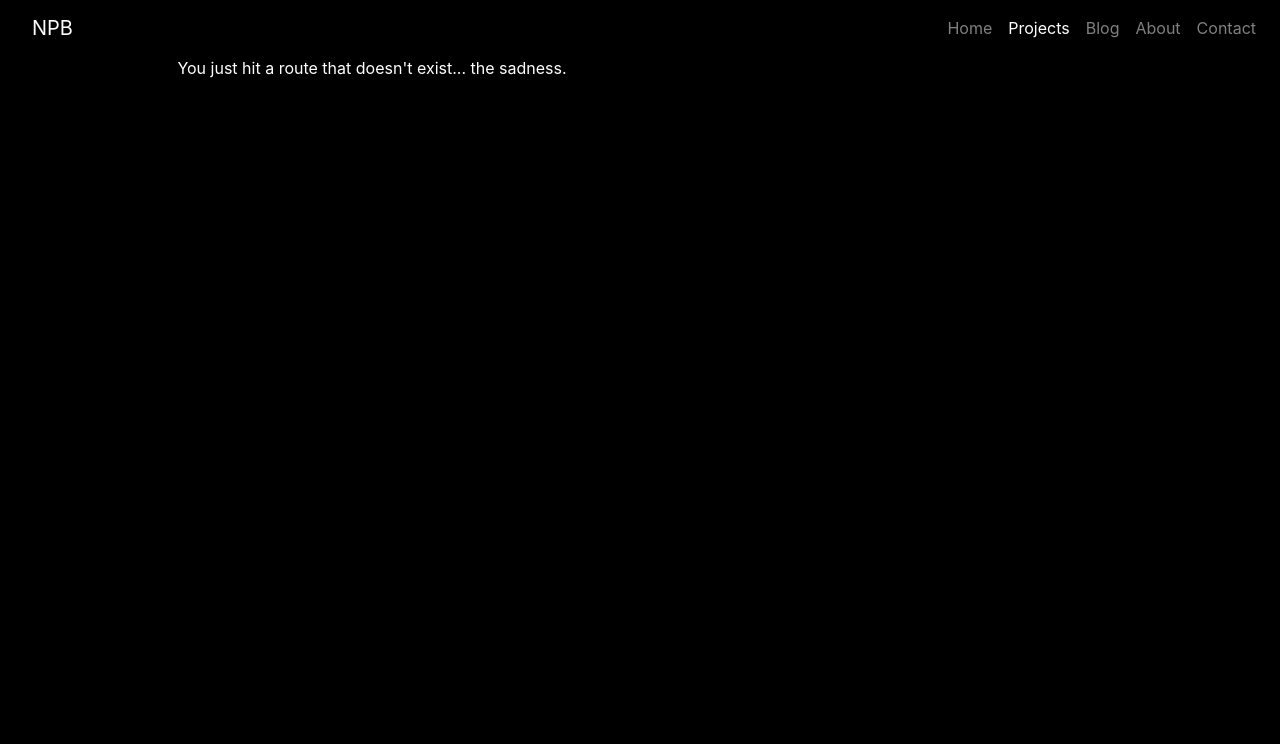
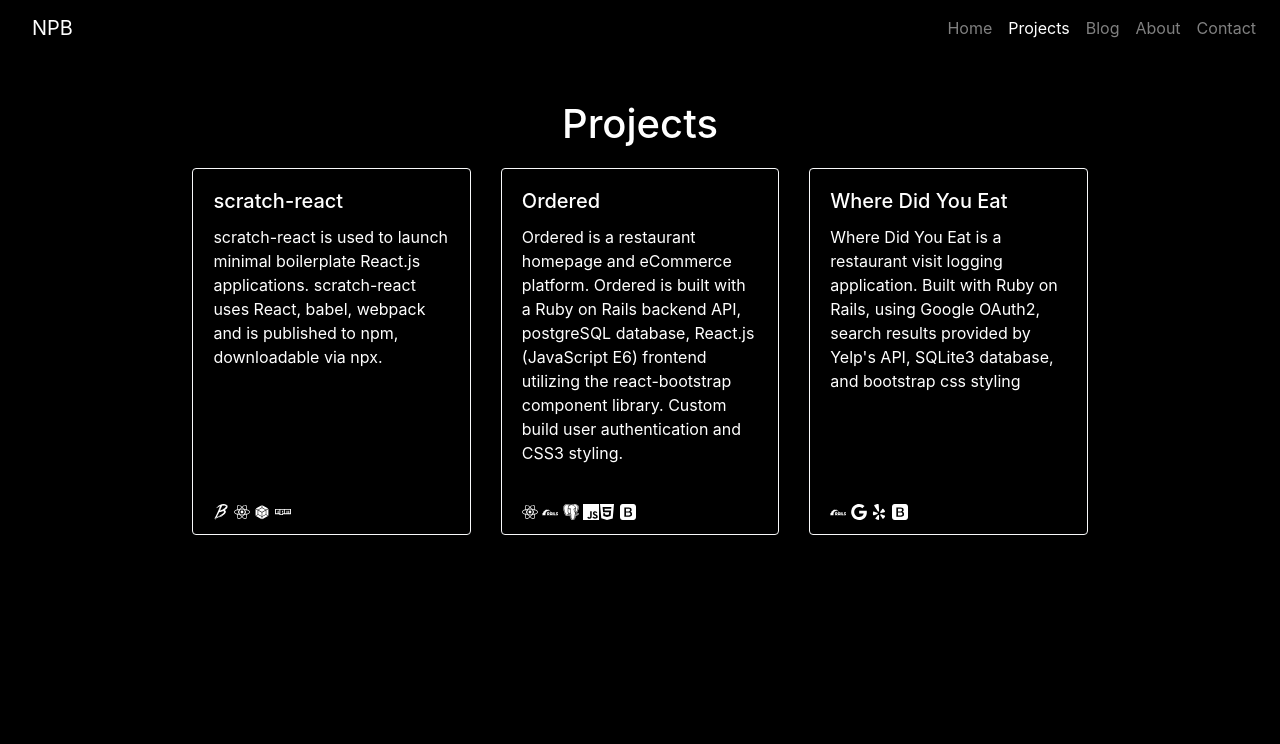
Before and after one commit to nbaugh1/nbaugh1.github.io, a Gatsby site: page /projects in a window 1280 px wide. Before the commit this address had no page. Shown: the top 744 px of the page. Built offline with nearby package versions, Linux system fonts and the light colour scheme; Gatsby itself is replaced by a stand-in of ours.

Commit message:
projects page

```diff
--- a/package.json
+++ b/package.json
@@ -20,7 +20,7 @@
     "react-bootstrap": "^1.3.0",
     "react-dom": "^16.12.0",
     "react-helmet": "^6.1.0",
-    "react-icons": "^3.10.0",
+    "react-icons": "^3.11.0",
     "react-spring": "^8.0.27"
   },
   "devDependencies": {
--- a/public/page-data/about-page/page-data.json
+++ /dev/null
@@ -1 +0,0 @@
-{"componentChunkName":"component---src-pages-about-page-js","path":"/about-page/","result":{"pageContext":{}},"staticQueryHashes":["3649515864"]}
--- a/public/page-data/dev-404-page/page-data.json
+++ b/public/page-data/dev-404-page/page-data.json
@@ -1 +1 @@
-{"componentChunkName":"component---cache-dev-404-page-js","path":"/dev-404-page/","result":{"data":{"allSitePage":{"nodes":[{"path":"/404/"},{"path":"/about/"},{"path":"/blogs/"},{"path":"/"},{"path":"/page-2/"},{"path":"/using-typescript/"},{"path":"/404.html"}]}},"pageContext":{}},"staticQueryHashes":[]}
+{"componentChunkName":"component---cache-dev-404-page-js","path":"/dev-404-page/","result":{"data":{"allSitePage":{"nodes":[{"path":"/404/"},{"path":"/about/"},{"path":"/blogs/"},{"path":"/"},{"path":"/page-2/"},{"path":"/projects/"},{"path":"/using-typescript/"},{"path":"/404.html"}]}},"pageContext":{}},"staticQueryHashes":[]}
--- /dev/null
+++ b/public/page-data/projects/page-data.json
@@ -0,0 +1 @@
+{"componentChunkName":"component---src-pages-projects-js","path":"/projects/","result":{"pageContext":{}},"staticQueryHashes":["3649515864"]}
--- a/public/page-data/using-typescript/page-data.json
+++ b/public/page-data/using-typescript/page-data.json
@@ -1 +1 @@
-{"componentChunkName":"component---src-pages-using-typescript-tsx","path":"/using-typescript/","result":{"data":{"site":{"buildTime":"2020-08-13 01:28 am UTC"}},"pageContext":{}},"staticQueryHashes":["3649515864","63159454"]}
+{"componentChunkName":"component---src-pages-using-typescript-tsx","path":"/using-typescript/","result":{"data":{"site":{"buildTime":"2020-09-02 09:03 pm UTC"}},"pageContext":{}},"staticQueryHashes":["3649515864","63159454"]}
--- a/src/components/hero.js
+++ b/src/components/hero.js
@@ -5,7 +5,7 @@ import Col from 'react-bootstrap/Col'
 import Row from 'react-bootstrap/Row'
 import Button from 'react-bootstrap/Button'
 import Image from './image'
-import Resume from '../files/Nick-Baughman-Software-Developer-Resume.pdf'
+import Resume from '../files/Nick-Baughman-Resume.pdf'
 import { useSpring, animated, config } from 'react-spring'
 
 
@@ -43,7 +43,7 @@ const Hero = () => {
                     <animated.h5 style={secondFade}>Software Engineer</animated.h5>
                     <animated.p style={thirdFade}>JavaScript - React - Ruby - Rails</animated.p>
                     <animated.p style={fourthFade}> - Writes code, builds web apps, blogger, full stack developer,
-                    dog dad, reader, podcast listener, occasional gamer
+                    dog dad, reader, podcast listener
                     </animated.p>
                 </Col>
                 <Col>
--- /dev/null
+++ b/src/components/projects.js
@@ -0,0 +1,76 @@
+import React from 'react'
+import Container from 'react-bootstrap/Container'
+import Card from 'react-bootstrap/Card'
+import CardDeck from 'react-bootstrap/CardDeck'
+import {
+    SiBabel,
+    SiWebpack,
+    SiReact,
+    SiNpm,
+    SiRails,
+    SiJavascript,
+    SiHtml5,
+    SiCss3,
+    SiBootstrap,
+    SiPostgresql,
+    SiGoogle,
+    SiYelp
+}
+    from 'react-icons/si'
+
+const projects = () => {
+    return (
+        <Container style={{ marginTop: '100px' }}>
+            <h1 className="text-center">Projects</h1>
+            <CardDeck style={{marginTop: '20px'}}>
+                <Card border="light">
+                    <Card.Body>
+
+                        <Card.Title>
+                            scratch-react
+
+                        </Card.Title>
+                        <Card.Text>
+                            scratch-react is used to launch minimal boilerplate React.js applications.
+                            scratch-react uses React, babel, webpack and is published to npm, downloadable via
+                            npx.
+                            <br />
+
+                        </Card.Text>
+                    </Card.Body>
+                    <Card.Footer>
+                        <SiBabel /> <SiReact /> <SiWebpack /> <SiNpm />
+                    </Card.Footer>
+                </Card>
+                <Card border="light">
+                    <Card.Body>
+                        <Card.Title>Ordered</Card.Title>
+                        <Card.Text>
+                            Ordered is a restaurant homepage and eCommerce platform. Ordered is built with a Ruby on Rails
+                            backend API, postgreSQL database, React.js (JavaScript E6) frontend utilizing the react-bootstrap
+                            component library. Custom build user authentication and CSS3 styling.
+                            <br />
+                        </Card.Text>
+                    </Card.Body>
+                    <Card.Footer>
+                        <SiReact /> <SiRails /> <SiPostgresql /> <SiJavascript /><SiHtml5 /> <SiBootstrap />
+                    </Card.Footer>
+                </Card>
+                <Card border="light">
+                    <Card.Body>
+                        <Card.Title>Where Did You Eat</Card.Title>
+                        <Card.Text>
+                            Where Did You Eat is a restaurant visit logging application. Built with Ruby on Rails, using Google
+                            OAuth2, search results provided by Yelp's API, SQLite3 database, and bootstrap css styling
+                        </Card.Text>
+                    </Card.Body>
+                    <Card.Footer>
+                        <SiRails /> <SiGoogle /> <SiYelp /> <SiBootstrap />
+                    </Card.Footer>
+                </Card>
+            </CardDeck>
+        </Container>
+    )
+}
+
+export default projects
--- /dev/null
+++ b/src/pages/projects.js
@@ -0,0 +1,13 @@
+import React from 'react'
+import Layout from '../components/layout'
+import Projects from '../components/Projects'
+
+const ProjectsPage = () => {
+    return (
+        <Layout>
+            <Projects />
+        </Layout>
+    )
+}
+
+export default ProjectsPage
```
Also changed, not shown: public/static/d/1348462826.json (+1 -1 lines), src/images/photobook-img.png (added), src/images/profile.jpeg (added), src/images/project.jpg (added), src/images/reorder-img.png (added), 4 other files.
